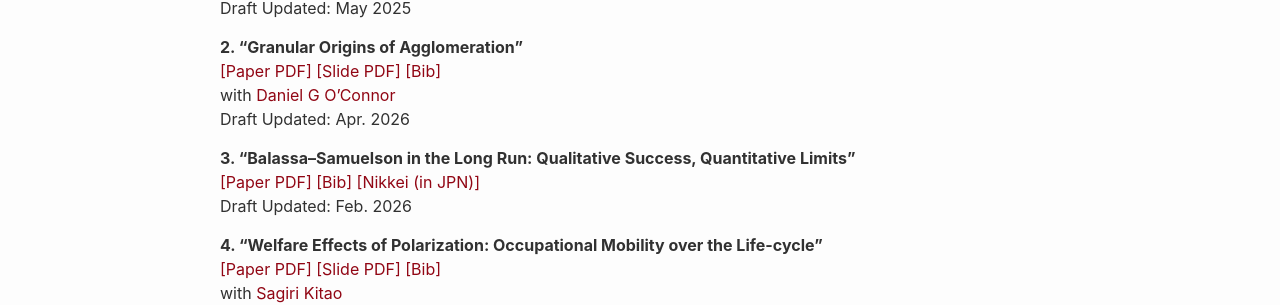
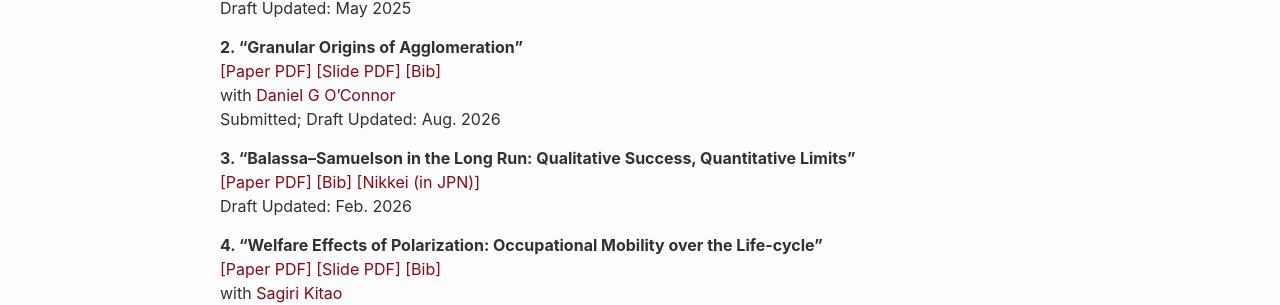
Before and after one commit to shinnkikuchi/shinnkikuchi.github.io, a Jekyll site: the page built from index.md, in a window 1280 px wide. Shown: the part 631-936 px from the top of the page. Built offline with Jekyll 4.4.1, drawn with Linux system fonts in a browser that asks for light colours.

Commit message:
Update index.md

```diff
--- a/index.md
+++ b/index.md
@@ -34,7 +34,7 @@ Draft Updated: May 2025
 <br>
 with  <a href="https://www.danielgoconnor.com" target="_blank">Daniel G O'Connor</a>
 <br>
-Draft Updated: Apr. 2026
+Submitted; Draft Updated: Aug. 2026
 <br>
 
 **3. "Balassa–Samuelson in the Long Run: Qualitative Success, Quantitative Limits"**
```
